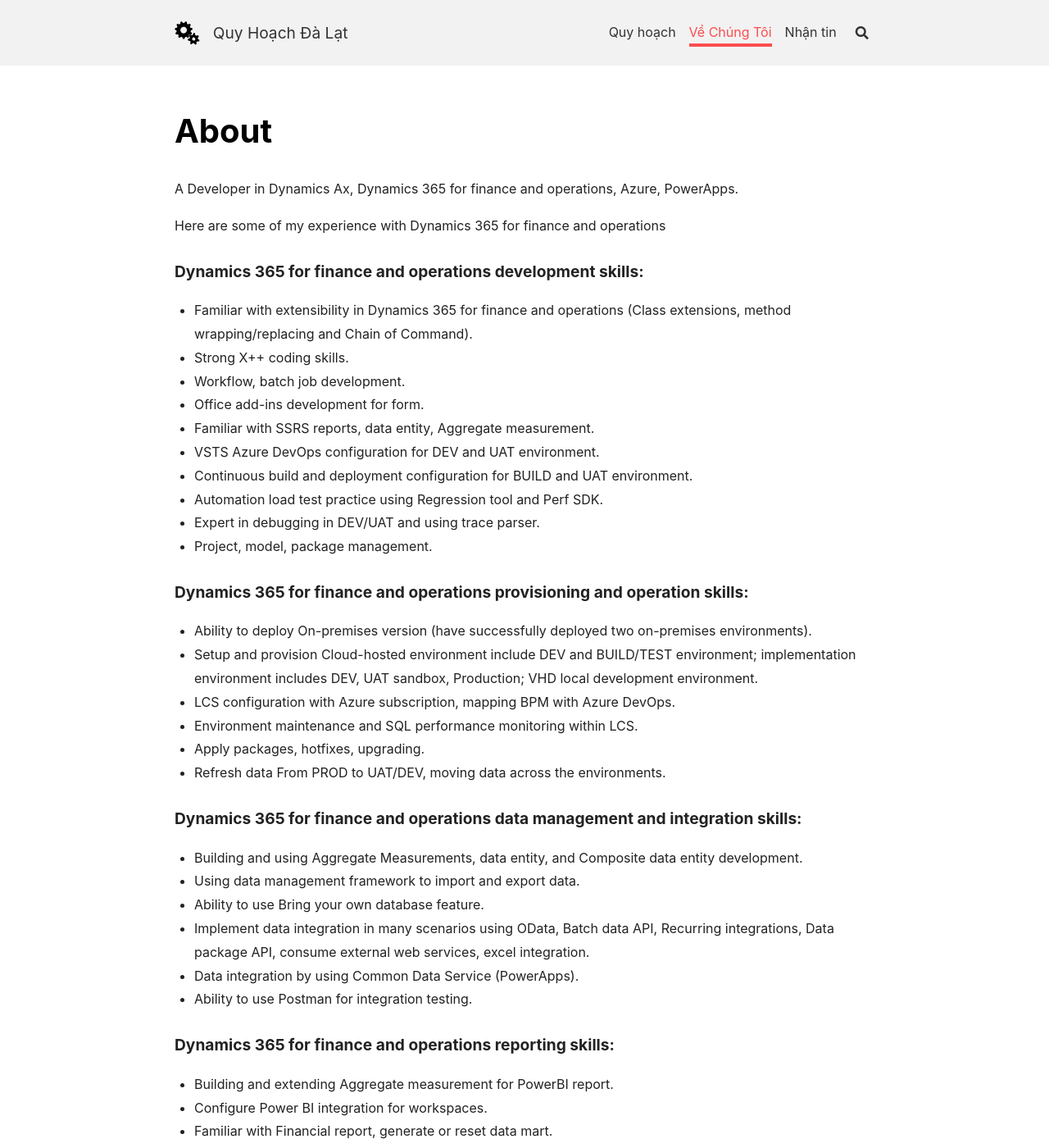
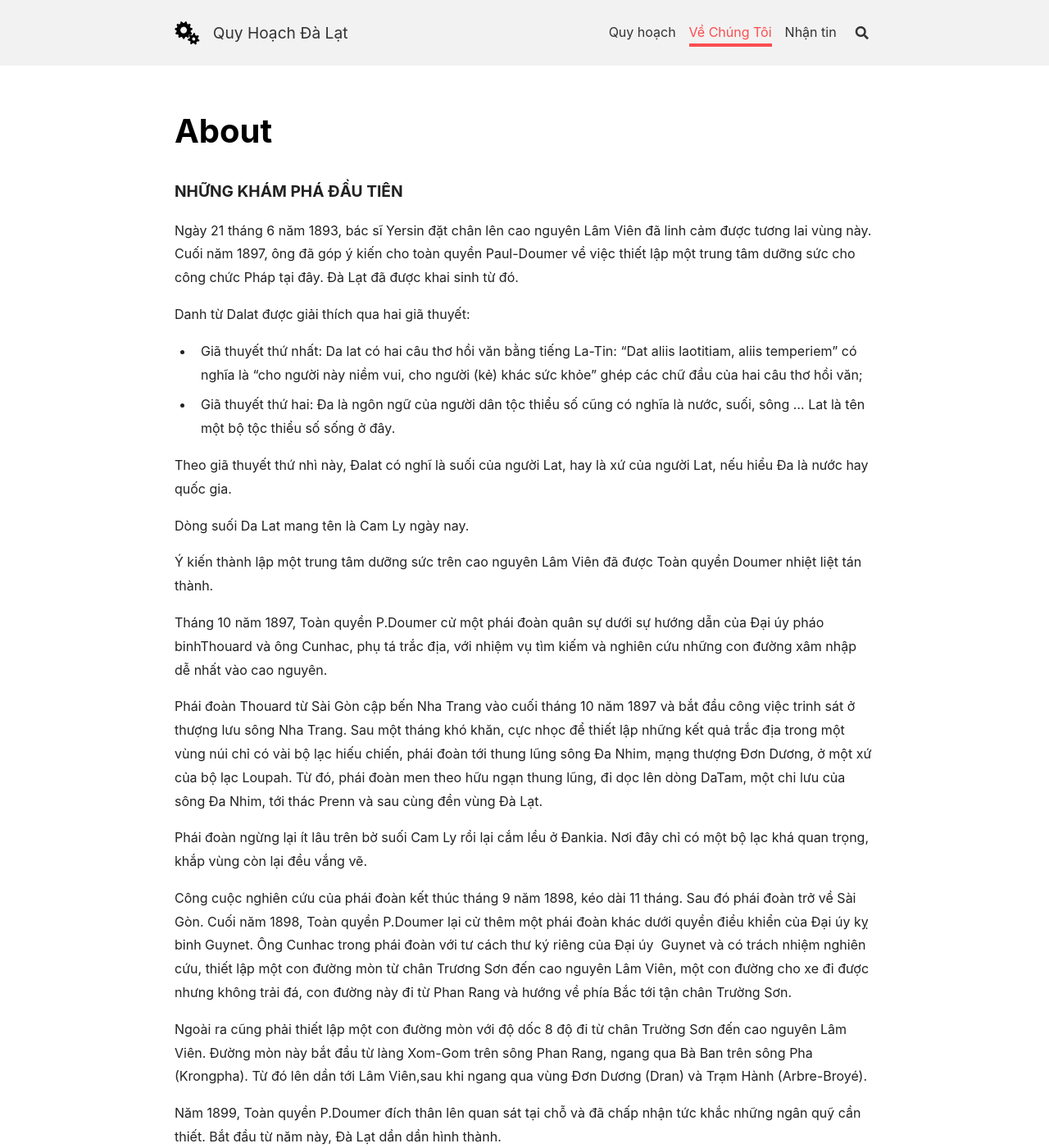
Before and after one commit to qhdl/qhdl.github.io, a Jekyll site: the page built from about.md, in a window 1280 px wide and 1400 px high. Shown: the whole window at 82% size. Built offline with Jekyll 4.4.1, drawn with Linux system fonts in a browser that asks for light colours; nearby versions of some CDN libraries; comment, search, counter and statistics services are not loaded; some of the changed text lies outside the part shown.

Commit message:
Update about.md

```diff
--- a/about.md
+++ b/about.md
@@ -18,98 +18,34 @@
 key: page-about
 ---
 
-A Developer in Dynamics Ax, Dynamics 365 for finance and operations, Azure, PowerApps.
+#### NHỮNG KHÁM PHÁ ĐẦU TIÊN
 
-Here are some of my experience with Dynamics 365 for finance and operations
+Ngày 21 tháng 6 năm 1893, bác sĩ Yersin đặt chân lên cao nguyên Lâm Viên đã linh cảm được tương lai vùng này. Cuối năm 1897, ông đã góp ý kiến cho toàn quyền Paul-Doumer về việc thiết lập một trung tâm dưỡng sức cho công chức Pháp tại đây. Đà Lạt đã được khai sinh từ đó.
 
-#### Dynamics 365 for finance and operations development skills:
-  * Familiar with extensibility in Dynamics 365 for finance and operations (Class extensions, method wrapping/replacing and Chain of Command).
-  * Strong X++ coding skills.
-  * Workflow, batch job development.
-  * Office add-ins development for form.
-  * Familiar with SSRS reports, data entity, Aggregate measurement.
-  * VSTS Azure DevOps configuration for DEV and UAT environment.
-  * Continuous build and deployment configuration for BUILD and UAT environment.
-  * Automation load test practice using Regression tool and Perf SDK.
-  * Expert in debugging in DEV/UAT and using trace parser.
-  * Project, model, package management.
+Danh từ Dalat được giải thích qua hai giã thuyết:
 
-#### Dynamics 365 for finance and operations provisioning and operation skills:
-  * Ability to deploy On-premises version (have successfully deployed two on-premises environments).
-  * Setup and provision Cloud-hosted environment include DEV and BUILD/TEST environment; implementation environment includes DEV, UAT sandbox, Production; VHD local development environment.
-  * LCS configuration with Azure subscription, mapping BPM with Azure DevOps.
-  * Environment maintenance and SQL performance monitoring within LCS.
-  * Apply packages, hotfixes, upgrading.
-  * Refresh data From PROD to UAT/DEV, moving data across the environments.
+* Giã thuyết thứ nhất: Da lat có hai câu thơ hồi văn bằng tiếng La-Tin: "Dat aliis laotitiam, aliis temperiem" có nghĩa là "cho người này niềm vui, cho người (kẻ) khác sức khỏe" ghép các chữ đầu của hai câu thơ hồi văn;
 
-#### Dynamics 365 for finance and operations data management and integration skills:
-  * Building and using Aggregate Measurements, data entity, and Composite data entity development.
-  * Using data management framework to import and export data.
-  * Ability to use Bring your own database feature.
-  * Implement data integration in many scenarios using OData, Batch data API, Recurring integrations, Data package API, consume external web services, excel integration.
-  * Data integration by using Common Data Service (PowerApps).
-  * Ability to use Postman for integration testing.
+* Giã thuyết thứ hai: Đa là ngôn ngữ của người dân tộc thiểu số cũng có nghĩa là nước, suối, sông ... Lat là tên một bộ tộc thiểu số sống ở đây.
 
-#### Dynamics 365 for finance and operations reporting skills:
-  * Building and extending Aggregate measurement for PowerBI report.
-  * Configure Power BI integration for workspaces.
-  * Familiar with Financial report, generate or reset data mart.
-  * Power BI integration with Entity store
-  * Configure BYOD to connect with another reporting system.
+Theo giã thuyết thứ nhì này, Đalat có nghĩ là suối của người Lat, hay là xứ của người Lat, nếu hiểu Đa là nước hay quốc gia.
 
-#### Dynamics 365 for finance and operations troubleshooting skills:
-  * Reading Trace parser for X++ logic error or data inconsistency.
-  * Using LCS to find expensive SQL queries for application hanging or slow
-  * Ability to use Fiddler to troubleshoot authentication error client interaction.
-  * Ability to use ProcDump, ListDLLs, Process Monitor tools.
-  * PowerShell scripts debugging for deployment errors.
+Dòng suối Da Lat mang tên là Cam Ly ngày nay.
 
+Ý kiến thành lập một trung tâm dưỡng sức trên cao nguyên Lâm Viên đã được Toàn quyền Doumer nhiệt liệt tán thành.
 
-#### If there is a customization, then should follow these things
-  * Minimizing the footprint of changes (I know how painful is when merging code from different partners or upgrade or installing hot-fix).
-  * Where to make the change (always at the highest level and in this order: class, table, form data source field/method, form control).
-  * Using field groups (The reason this reduces footprint).
-  * Upgrades and system maintainability.
-  * Design for a service-oriented architecture.
-  * Design for code reuse.
-  * Apply Dynamics AX design patterns.
-  * Apply Best practice.
+Tháng 10 năm 1897, Toàn quyền P.Doumer cử một phái đoàn quân sự dưới sự hướng dẫn của Đại úy pháo binhThouard và ông Cunhac, phụ tá trắc địa, với nhiệm vụ tìm kiếm và nghiên cứu những con đường xâm nhập dễ nhất vào cao nguyên.
 
-#### The functions which I've been working with
+Phái đoàn Thouard từ Sài Gòn cập bến Nha Trang vào cuối tháng 10 năm 1897 và bắt đầu công việc trinh sát ở thượng lưu sông Nha Trang. Sau một tháng khó khăn, cực nhọc để thiết lập những kết quả trắc địa trong một vùng núi chỉ có vài bộ lạc hiếu chiến, phái đoàn tới thung lũng sông Đa Nhim, mạng thượng Đơn Dương, ở một xứ của bộ lạc Loupah. Từ đó, phái đoàn men theo hữu ngạn thung lũng, đi dọc lên dòng DaTam, một chi lưu của sông Đa Nhim, tới thác Prenn và sau cùng đền vùng Đà Lạt.
 
-  * **General Ledger**
-	* Financial Dimension
-	* Chart of accounts
-	* Financial statements – Balance sheet, Income statement
-	* Currency and exchange
-	* Journal and Journal posting framework
+Phái đoàn ngừng lại ít lâu trên bờ suối Cam Ly rồi lại cắm lều ở Đankia. Nơi đây chỉ có một bộ lạc khá quan trọng, khắp vùng còn lại đều vắng vẽ.
 
-  * **Trade and Logistics**
-	* Item creation
-	* Sales process
-	* Purchase process
-	* Transfer order
-	* Supply chain management
+Công cuộc nghiên cứu của phái đoàn kết thúc tháng 9 năm 1898, kéo dài 11 tháng. Sau đó phái đoàn trở về Sài Gòn. Cuối năm 1898, Toàn quyền P.Doumer lại cử thêm một phái đoàn khác dưới quyền điều khiển của Đại úy kỵ binh Guynet. Ông Cunhac trong phái đoàn với tư cách thư ký riêng của Đại úy  Guynet và có trách nhiệm nghiên cứu, thiết lập một con đường mòn từ chân Trương Sơn đến cao nguyên Lâm Viên, một con đường cho xe đi được nhưng không trải đá, con đường này đi từ Phan Rang và hướng về phía Bắc tới tận chân Trường Sơn.
 
-  * **Production**
-	* BOM
-	* Routes and operations
-	* Purchase process
-	* Transfer order
+Ngoài ra cũng phải thiết lập một con đường mòn với độ dốc 8 độ đi từ chân Trường Sơn đến cao nguyên Lâm Viên. Đường mòn này bắt đầu từ làng Xom-Gom trên sông Phan Rang, ngang qua Bà Ban trên sông Pha (Krongpha). Từ đó lên dần tới Lâm Viên,sau khi ngang qua vùng Đơn Dương (Dran) và Trạm Hành (Arbre-Broyé).
 
-  * **Retails**
-	* Installation and configuration Retails POS
-	* The Async Service
-	* Real-time Service
-	* Certificate Management
+Năm 1899, Toàn quyền P.Doumer đích thân lên quan sát tại chỗ và đã chấp nhận tức khắc những ngân quỹ cần thiết. Bắt đầu từ năm này, Đà Lạt dần dần hình thành.
 
-  * **Warehouse management**
-	* Workflows
-	* Picking and packing
-	* Mobile devices
+#### QUY HOẠCH ĐÀ LẠT THEO THỜI GIAN
 
-Here are [my badges](https://www.youracclaim.com/users/nguyen-max). Thank you for reading.
-
-:)
-
-{% include author-links.html %}
+Họa đồ đô thị đầu tiên do KTS. Hébrard thiết lập (1923) và sau này vào năm 1942, một kiến trúc sư khác ông Lagisquet có sữa lại đôi chút họa đồ này nhưng vẫn giữ nguyên những nét chính.
```
